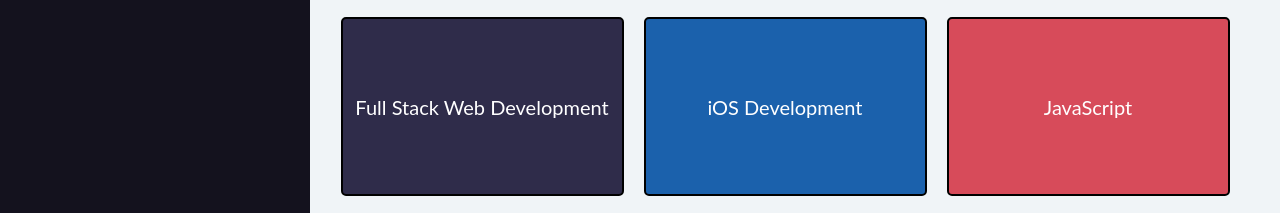
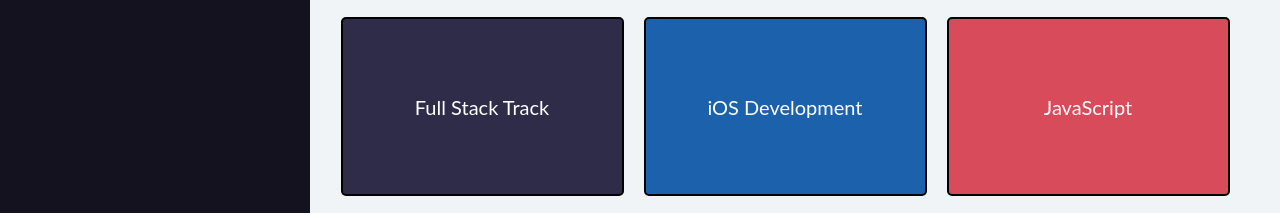
Before and after one commit to BevinKylie/lambda-tk-clone, a plain HTML site: page index.html in a window 1280 px wide. Shown: the part 546-759 px from the top of the page. Drawn offline with Linux system fonts and the light colour scheme.

Commit message:
updates title

```diff
--- a/index.html
+++ b/index.html
@@ -33,7 +33,7 @@
                 <div class="box box1">Android Development</div>
                 <div class="box box2">PHP Web Track</div>
                 <div class="box box3">Python Web Track</div>
-                <div class="box box4">Full Stack Web Development</div>
+                <div class="box box4">Full Stack Track</div>
                 <div class="box box5">iOS Development</div>
                 <div class="box box6">JavaScript</div>
                 <div class="box box1">Data Science</div>
```
